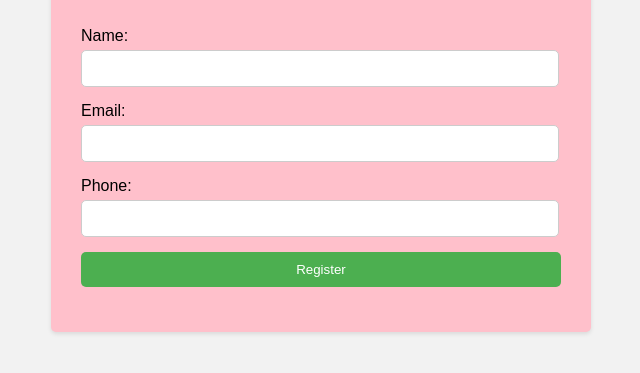
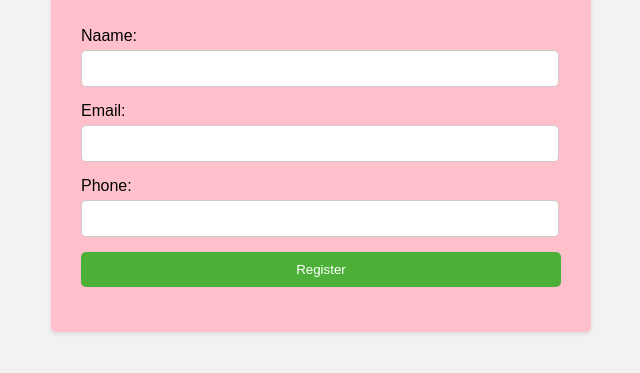
Before and after one commit to harshith-mgit/mynewrepo, a plain HTML site: page index.html in a window 1280 px wide. Shown: the part 99-472 px from the top of the page, without its empty margins (319-959 px from the left). Drawn offline with Linux system fonts and the light colour scheme.

Commit message:
Update index.html

```diff
--- a/index.html
+++ b/index.html
@@ -38,7 +38,7 @@
         border-radius: 5px;
       }
       .form-group input[type="button"] {
-        background-color: #4caf50;
+        background-color: #4caf37;
         color: white;
         border: none;
         cursor: pointer;
@@ -57,7 +57,7 @@
       <h2>Registration Form</h2>
       <form action="" method="post">
         <div class="form-group">
-          <label for="name">Name:</label>
+          <label for="name">Naame:</label>
           <input type="text" id="name" name="name" />
         </div>
         <div class="form-group">
```
